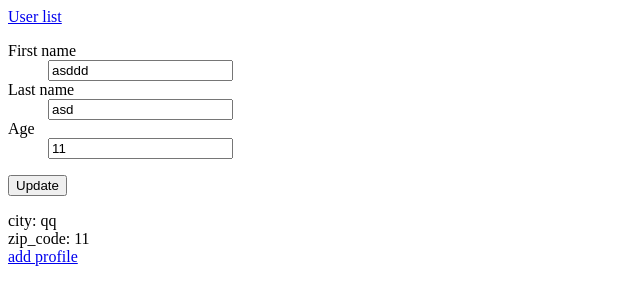
After one commit to lhalam/lv-245pythoncore, a Flask app: page /user/1 in a window 1280 px wide. The commit adds this page. Shown: the top 305 px of the page, without its empty margins (0-640 px from the left). Run offline with Flask 2, Linux system fonts and the light colour scheme; data comes from the database, SQL or seed files in the repository; both versions use the stored data as it was after the commit; some libraries are stand-ins or nearby versions.

Commit message:
add get put delete

```diff
--- a/flask_app/app.py
+++ b/flask_app/app.py
@@ -4,6 +4,7 @@ from flask import Flask, request, redirect, render_template
 from flask_sqlalchemy import SQLAlchemy
 
 from form.userForms import UserForm
+from form.profileForm import ProfileForm
 
 app = Flask(__name__)
 
@@ -19,6 +20,35 @@ class User(db.Model):
     lastname = db.Column(db.String(20), nullable=False)
     age = db.Column(db.Integer, nullable=True)
 
+    @staticmethod
+    def get_by_id(user_id):
+        try:
+            user = User.query.get(user_id)
+            return user
+        except Exception, e:
+            return None
+
+class Profile(db.Model):
+    id = db.Column(db.Integer, primary_key=True)
+    user_id = db.Column(db.Integer, nullable=False)
+    city = db.Column(db.String(20), nullable=True)
+    zip_code = db.Column(db.Integer, nullable=True)
+
+    @staticmethod
+    def get_by_id(user_id):
+        try:
+            profile = Profile.query.get(user_id)
+            return profile
+        except Exception, e:
+            return None
+
+    @staticmethod
+    def get_by_user_id(user_id):
+        try:
+            profile = Profile.query.filter_by(user_id=user_id).first()
+            return profile
+        except Exception, e:
+            return None
 
 
 @app.route('/')
@@ -36,7 +66,7 @@ def hello_world_test():
 @app.route('/user', methods=['GET'])
 def user_get():
     users = User.query.all()
-    return render_template('user.html', us=users)
+    return render_template('user.html', users=users)
 
 @app.route('/user/add', methods=['GET','POST'])
 def user_add():
@@ -48,10 +78,51 @@ def user_add():
         db.session.add(user)
         db.session.commit()
         return redirect('/user')
+    # print form.errors
     return render_template('user_add.html', form=form)
 
+@app.route('/user/<user_id>/delete', methods=['GET'])
+def user_del(user_id):
+    user = User.get_by_id(user_id)
+    if user:
+        db.session.delete(user)
+        db.session.commit()
+        return redirect('/user')
+    return render_template('error.html', msg_eror="not id {}".format(user_id))
+
+@app.route('/user/<user_id>', methods=['GET','POST'])
+def user_update(user_id):
+    user = User.get_by_id(user_id)
+    if user:
+        profile = Profile.get_by_user_id(user.id)
+        form = UserForm(request.form)
+        if request.method == 'GET':
+            form.firstname.data = user.firstname
+            form.lastname.data = user.lastname
+            form.age.data = user.age
+        if request.method == 'POST' and form.validate():
+            user.firstname = form.firstname.data
+            user.lastname = form.lastname.data
+            user.age = form.age.data
+            db.session.add(user)
+            db.session.commit()
+        return render_template('user_info.html', user=user, profile=profile, form=form)
+    return render_template('error.html', msg_eror="not id {}".format(user_id))
 
 
+@app.route('/user/<user_id>/profile', methods=['GET','POST'])
+def profile_post_get(user_id):
+    form = ProfileForm(request.form)
+    if request.method == 'POST' and form.validate():
+        profile = Profile(user_id = user_id,
+                          city = form.city.data,
+                          zip_code = form.zip_code.data)
+        db.session.add(profile)
+        db.session.commit()
+        _url = '/user/' + str(user_id)
+        return redirect(_url)
+    # print form.errors
+    return render_template('profile_add.html', form=form)
 
 
 if __name__ == "__main__":
--- /dev/null
+++ b/flask_app/form/profileForm.py
@@ -0,0 +1,5 @@
+from wtforms import Form, StringField, IntegerField, validators
+
+class ProfileForm(Form):
+    city = StringField('City', [validators.Length(min=2, max=50)])
+    zip_code = IntegerField('ZIP code')
--- a/flask_app/templates/_formhelpers.html
+++ b/flask_app/templates/_formhelpers.html
@@ -1,4 +1,5 @@
 {% macro render_field(field) %}
+
   <dt>{{ field.label }}
   <dd>{{ field(**kwargs)|safe }}
   {% if field.errors %}
--- /dev/null
+++ b/flask_app/templates/error.html
@@ -0,0 +1,5 @@
+<a href='http://localhost:5000/'>Home</a><br>
+<a href='http://localhost:5000/user'>User list</a><br>
+<div>
+    {{msg_eror}}
+</div>
--- a/flask_app/templates/user.html
+++ b/flask_app/templates/user.html
@@ -6,12 +6,14 @@
     <th>lastname</th>
     <th>age</th>
   </tr>
-    {% for user in us %}
+    {% for user in users %}
         <tr>
             <th>{{ user.id }}</th>
             <th>{{ user.firstname }}</th>
             <th>{{ user.lastname }}</th>
             <th>{{ user.age }}</th>
+            <th><a href='http://localhost:5000/user/{{ user.id }}'>info</a></th>
+            <th><a href='http://localhost:5000/user/{{ user.id }}/delete'>delete</a></th>
         </tr>
     {% endfor %}
 </table>
--- /dev/null
+++ b/flask_app/templates/user_info.html
@@ -0,0 +1,18 @@
+<a href='http://localhost:5000/user'>User list</a><br>
+{% from "_formhelpers.html" import render_field %}
+<form method=post>
+  <dl>
+    {{ render_field(form.firstname) }}
+    {{ render_field(form.lastname) }}
+    {{ render_field(form.age) }}
+  </dl>
+  <p><input type=submit value=Update>
+</form>
+{% if profile %}
+<div>
+    city: {{ profile.city }} <br>
+    zip_code: {{ profile.zip_code }}
+</div>
+{% endif %}
+
+<a href='http://localhost:5000/user/{{ user.id }}/profile'>add profile</a>
```
Also changed, not shown: flask_app/templates/profile_add.html (added, +8 -0 lines), flask_app/templates/user_update.html (added, +9 -0 lines), flask_app/myApp.sqlite (added).
